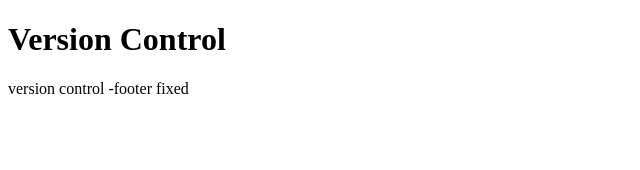
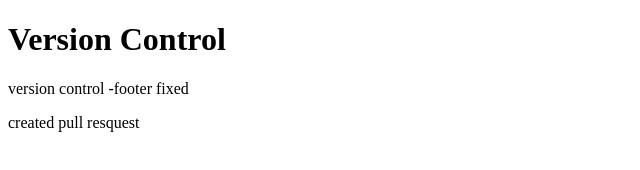
Before and after one commit to YodanyCuadros/version-control-simulation-YodanyCuadros, a plain HTML site: page index.html in a window 1280 px wide. Shown: the whole page, without its empty margins (0-640 px from the left). Drawn offline with Linux system fonts and the light colour scheme.

Commit message:
created pull request

```diff
--- a/index.html
+++ b/index.html
@@ -12,5 +12,7 @@
   <footer>
     <p>version control -footer fixed</p>
   </footer>
+
+  <p>created pull resquest</p>
 </body>
 </html>
```
